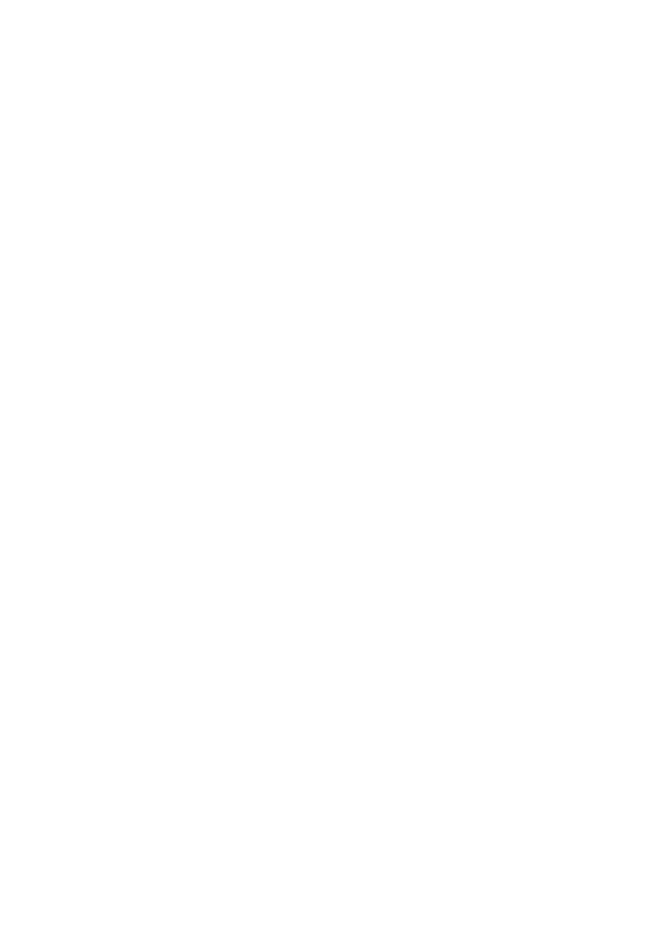
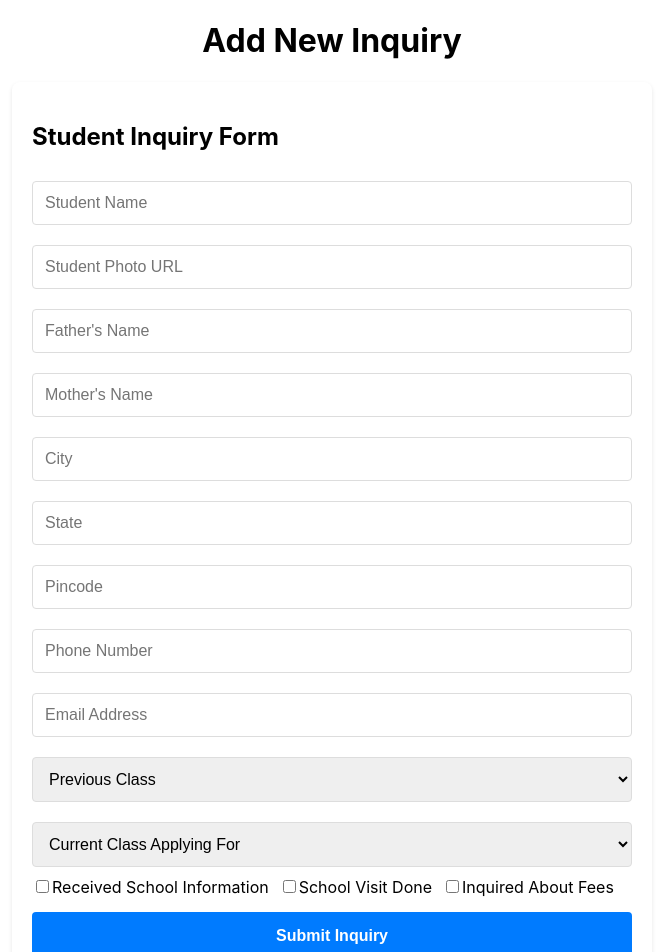
Before and after one commit to Montypandit/School_erp, a React (Create React App) app in the folder frontend/: page /coordinator/inquiry in a window 1280 px wide. Before the commit this address had no page. Shown: the top 952 px of the page, without its empty margins (308-971 px from the left). Before the commit the page ends 800 px from the top, so only its background shows below. Built offline with nearby package versions, Linux system fonts and the light colour scheme.

Commit message:
InquiryForm

```diff
--- a/frontend/src/App.js
+++ b/frontend/src/App.js
@@ -1,20 +1,30 @@
-import './App.css';
-import { BrowserRouter, Route, Routes } from "react-router-dom";
-import Home from './Home'
-import AdminLogin from './admin/AdminLogin';
-import AdminHome from './admin/AdminHome';
+import React from "react";
+import { BrowserRouter as Router, Routes, Route } from "react-router-dom";
 
+// Importing portals
+import CoordinatorHome from "./coordinator/CoordinatorHome";
 
-function App() {
+// Importing Inquiry Form Wrapper
+import AddInquiryForm from "./component/coordinator/AddInquiry";
+
+// Optional: Other components
+import Home from "./Home";
+
+const App = () => {
   return (
-    <BrowserRouter>
+    <Router>
       <Routes>
-        <Route path='/' element={<Home/>}/>
-        <Route path='/admin/login' element={<AdminLogin/>}/>
-        <Route path='/admin/home' element = {<AdminHome/>}/>
+        {/* Home page (portal selection screen) */}
+        <Route path="/" element={<Home />} />
+
+        {/* Coordinator portal routes */}
+        <Route path="/coordinator/home" element={<CoordinatorHome />} />
+        <Route path="/coordinator/inquiry" element={<AddInquiryForm />} />
+
+        {/* Add other routes here if needed */}
       </Routes>
-    </BrowserRouter>
+    </Router>
   );
-}
+};
 
 export default App;
--- a/frontend/src/Home.js
+++ b/frontend/src/Home.js
@@ -214,8 +214,8 @@
                         </Link>
 
                         <Link
-                            to="/studenthome"
-                            style={hovered === 'student' ? {
+                            to="/coordinator/home"
+                            style={hovered === 'coordinator' ? {
                                 ...linkStyle,
                                 background: 'linear-gradient(135deg, #ed8936, #dd6b20)',
                                 transform: 'translateY(-5px) scale(1.05)',
@@ -225,7 +225,7 @@
                                 background: 'linear-gradient(135deg, #ed8936, #dd6b20)',
                                 boxShadow: '0 8px 25px rgba(237, 137, 54, 0.3)',
                             }}
-                            onMouseEnter={() => setHovered('student')}
+                            onMouseEnter={() => setHovered('coordinator')}
                             onMouseLeave={() => setHovered(null)}
                         >
                             <span style={{ position: 'relative', zIndex: 2 }}>🎓 Coordinator Portal</span>
--- /dev/null
+++ b/frontend/src/component/coordinator/AddInquiry.js
@@ -0,0 +1,13 @@
+import React from "react";
+import InquiryForm from "../../parents/InquiryForm";
+
+const AddInquiryForm = () => {
+  return (
+    <div>
+      <h1 style={{ textAlign: "center" }}>Add New Inquiry</h1>
+      <InquiryForm />
+    </div>
+  );
+};
+
+export default AddInquiryForm;
--- a/frontend/src/coordinator/CoordinatorHome.js
+++ b/frontend/src/coordinator/CoordinatorHome.js
@@ -1,11 +1,35 @@
-import React from 'react'
+import React from 'react';
+import { Link } from 'react-router-dom';
 
 const CoordinatorHome = () => {
   return (
-    <div>
+    <div style={{
+      padding: '20px',
+      maxWidth: '800px',
+      margin: '0 auto',
+      textAlign: 'center'
+    }}>
+      <h1>Welcome Coordinator</h1>
+      <div style={{ marginTop: '30px' }}>
+        <Link
+          to="/coordinator/inquiry"
+          style={{
+            display: 'inline-block',
+            padding: '12px 24px',
+            background: '#667eea',
+            color: 'white',
+            textDecoration: 'none',
+            borderRadius: '5px',
+            transition: 'background 0.3s'
+          }}
+          onMouseEnter={(e) => e.target.style.background = '#764ba2'}
+          onMouseLeave={(e) => e.target.style.background = '#667eea'}
+        >
+          Add New Inquiry
+        </Link>
+      </div>
+    </div>
+  );
+};
 
-    </div>
-  )
-}
-
-export default CoordinatorHome
+export default CoordinatorHome;
--- a/frontend/src/parents/InquiryForm.js
+++ b/frontend/src/parents/InquiryForm.js
@@ -1,11 +1,262 @@
-import React from 'react'
+import React, { useState } from "react";
 
 const InquiryForm = () => {
+  const [formData, setFormData] = useState({
+    name: "",
+    imageUrl: "",
+    fatherName: "",
+    motherName: "",
+    city: "",
+    state: "",
+    pincode: "",
+    phone: "",
+    email: "",
+    previousClass: "",
+    currentClass: "",
+    schoolInfo: false,
+    schoolVisit: false,
+    aboutFees: false
+  });
+
+  const handleChange = (e) => {
+    const { name, value, type } = e.target;
+    setFormData((prev) => ({
+      ...prev,
+      [name]: type === "checkbox" ? e.target.checked : value
+    }));
+  };
+
+  const handleSubmit = (e) => {
+    e.preventDefault();
+    const inquiryId = "INQ" + Math.floor(1000 + Math.random() * 9000);
+    const dataWithId = { ...formData, inquiryId };
+
+    // Here you would typically make an API call to submit the form
+    // For now, we'll just show an alert
+    alert("Inquiry Submitted:\n" + JSON.stringify(dataWithId, null, 2));
+
+    setFormData({
+      name: "",
+      imageUrl: "",
+      fatherName: "",
+      motherName: "",
+      city: "",
+      state: "",
+      pincode: "",
+      phone: "",
+      email: "",
+      previousClass: "",
+      currentClass: "",
+      schoolInfo: false,
+      schoolVisit: false,
+      aboutFees: false
+    });
+  };
+
   return (
-    <div>
+    <form onSubmit={handleSubmit} style={styles.form}>
+      <h2>Student Inquiry Form</h2>
 
-    </div>
-  )
-}
+      <input
+        name="name"
+        placeholder="Student Name"
+        value={formData.name}
+        onChange={handleChange}
+        required
+        style={styles.input}
+      />
 
-export default InquiryForm
+      <input
+        name="imageUrl"
+        placeholder="Student Photo URL"
+        value={formData.imageUrl}
+        onChange={handleChange}
+        style={styles.input}
+      />
+
+      <input
+        name="fatherName"
+        placeholder="Father's Name"
+        value={formData.fatherName}
+        onChange={handleChange}
+        required
+        style={styles.input}
+      />
+
+      <input
+        name="motherName"
+        placeholder="Mother's Name"
+        value={formData.motherName}
+        onChange={handleChange}
+        required
+        style={styles.input}
+      />
+
+      <input
+        name="city"
+        placeholder="City"
+        value={formData.city}
+        onChange={handleChange}
+        required
+        style={styles.input}
+      />
+
+      <input
+        name="state"
+        placeholder="State"
+        value={formData.state}
+        onChange={handleChange}
+        required
+        style={styles.input}
+      />
+
+      <input
+        name="pincode"
+        placeholder="Pincode"
+        value={formData.pincode}
+        onChange={handleChange}
+        required
+        style={styles.input}
+      />
+
+      <input
+        name="phone"
+        placeholder="Phone Number"
+        value={formData.phone}
+        onChange={handleChange}
+        required
+        style={styles.input}
+      />
+
+      <input
+        name="email"
+        placeholder="Email Address"
+        value={formData.email}
+        onChange={handleChange}
+        style={styles.input}
+      />
+
+      <select
+        name="previousClass"
+        value={formData.previousClass}
+        onChange={handleChange}
+        required
+        style={styles.select}
+      >
+        <option value="">Previous Class</option>
+        <option value="Nursery">Nursery</option>
+        <option value="LKG">LKG</option>
+        <option value="UKG">UKG</option>
+        <option value="Class 1">Class 1</option>
+        <option value="Class 2">Class 2</option>
+        <option value="Class 3">Class 3</option>
+        <option value="Class 4">Class 4</option>
+        <option value="Class 5">Class 5</option>
+        <option value="Class 6">Class 6</option>
+        <option value="Class 7">Class 7</option>
+        <option value="Class 8">Class 8</option>
+        <option value="Class 9">Class 9</option>
+        <option value="Class 10">Class 10</option>
+      </select>
+
+      <select
+        name="currentClass"
+        value={formData.currentClass}
+        onChange={handleChange}
+        required
+        style={styles.select}
+      >
+        <option value="">Current Class Applying For</option>
+        <option value="Nursery">Nursery</option>
+        <option value="LKG">LKG</option>
+        <option value="UKG">UKG</option>
+        <option value="Class 1">Class 1</option>
+        <option value="Class 2">Class 2</option>
+        <option value="Class 3">Class 3</option>
+        <option value="Class 4">Class 4</option>
+        <option value="Class 5">Class 5</option>
+        <option value="Class 6">Class 6</option>
+        <option value="Class 7">Class 7</option>
+        <option value="Class 8">Class 8</option>
+        <option value="Class 9">Class 9</option>
+        <option value="Class 10">Class 10</option>
+      </select>
+
+      <div style={{ display: 'flex', gap: '10px', marginBottom: '15px' }}>
+        <label style={{ display: 'flex', alignItems: 'center' }}>
+          <input
+            type="checkbox"
+            name="schoolInfo"
+            checked={formData.schoolInfo}
+            onChange={handleChange}
+          />
+          Received School Information
+        </label>
+        <label style={{ display: 'flex', alignItems: 'center' }}>
+          <input
+            type="checkbox"
+            name="schoolVisit"
+            checked={formData.schoolVisit}
+            onChange={handleChange}
+          />
+          School Visit Done
+        </label>
+        <label style={{ display: 'flex', alignItems: 'center' }}>
+          <input
+            type="checkbox"
+            name="aboutFees"
+            checked={formData.aboutFees}
+            onChange={handleChange}
+          />
+          Inquired About Fees
+        </label>
+      </div>
+
+      <button type="submit" style={styles.button}>
+        Submit Inquiry
+      </button>
+    </form>
+  );
+};
+
+const styles = {
+  form: {
+    maxWidth: "600px",
+    margin: "auto",
+    padding: "20px",
+    backgroundColor: "#fff",
+    borderRadius: "8px",
+    boxShadow: "0 2px 4px rgba(0, 0, 0, 0.1)",
+  },
+  input: {
+    width: "100%",
+    padding: "12px",
+    margin: "10px 0",
+    fontSize: "16px",
+    borderRadius: "4px",
+    border: "1px solid #ddd",
+    boxSizing: "border-box",
+  },
+  select: {
+    width: "100%",
+    padding: "12px",
+    margin: "10px 0",
+    fontSize: "16px",
+    borderRadius: "4px",
+    border: "1px solid #ddd",
+    boxSizing: "border-box",
+  },
+  button: {
+    width: "100%",
+    padding: "15px",
+    backgroundColor: "#007bff",
+    color: "white",
+    border: "none",
+    borderRadius: "4px",
+    cursor: "pointer",
+    fontSize: "16px",
+    fontWeight: "bold",
+  },
+};
+
+export default InquiryForm;
```
